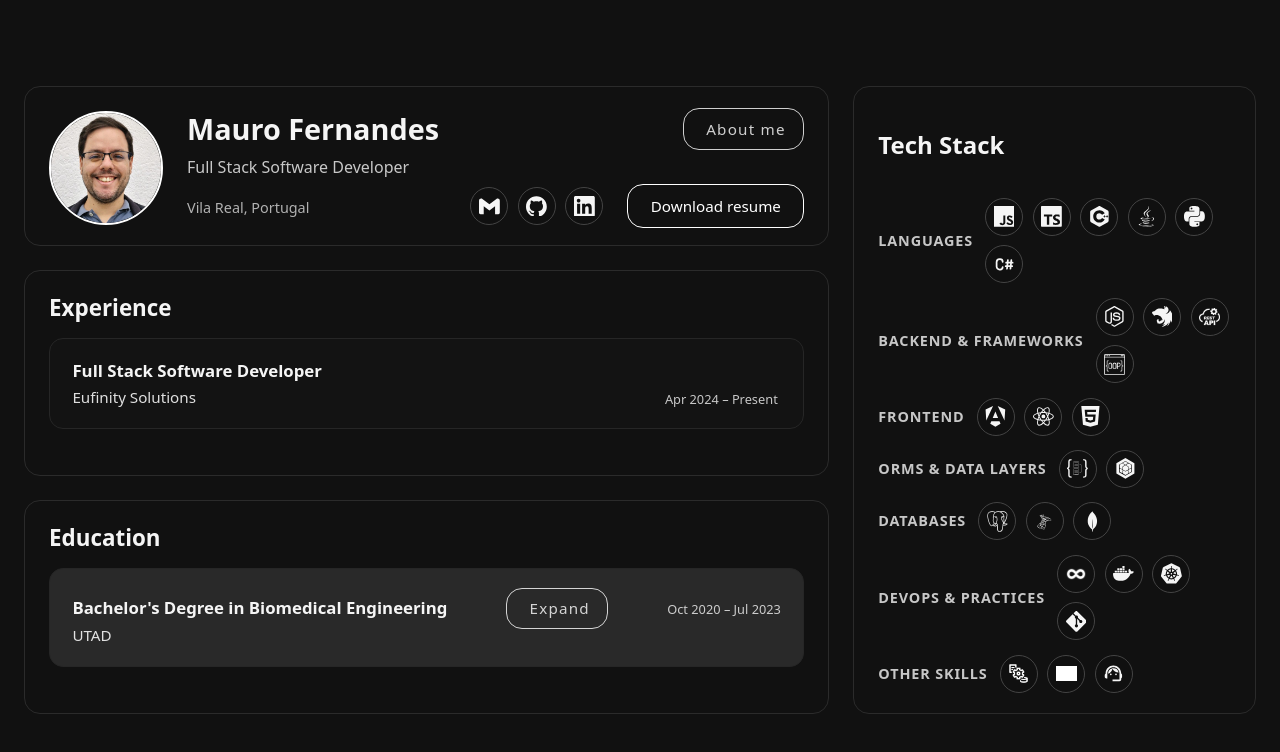
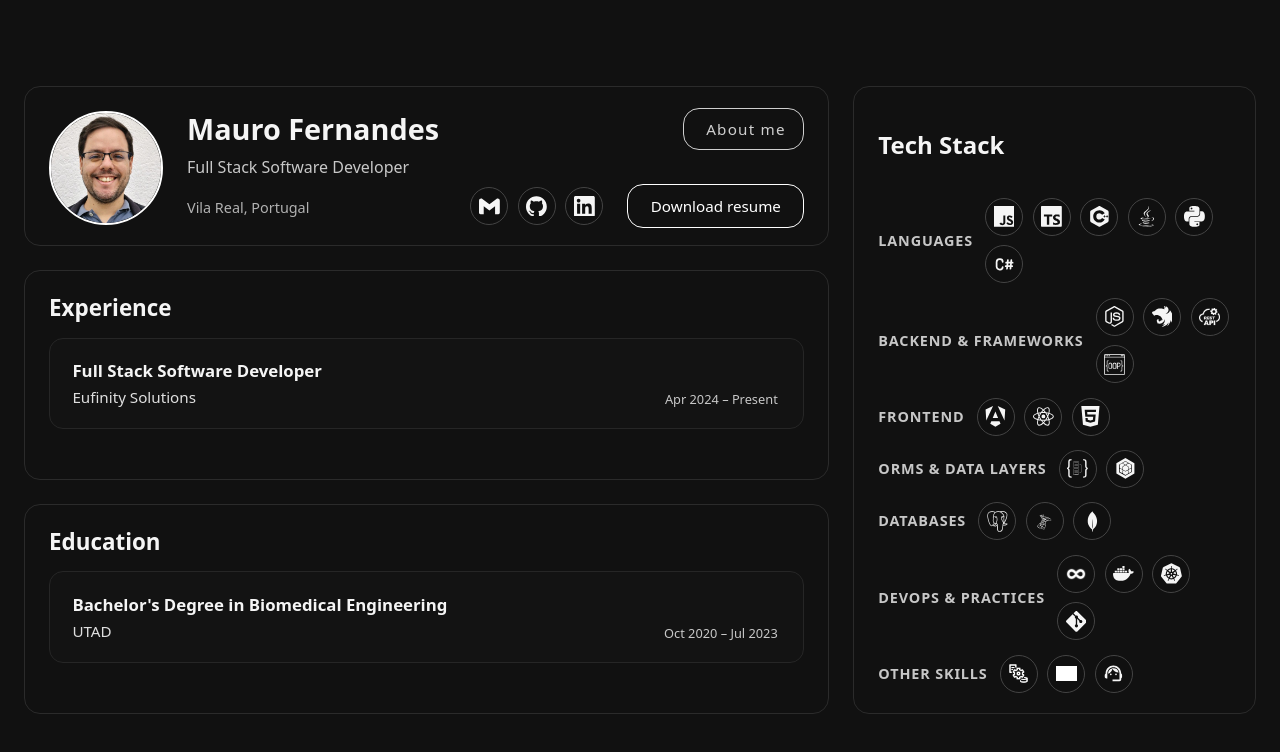
Before and after one commit to Unclouded90/react-resume, a React (Vite) app: page / in a window 1280 px wide. Shown: the top 752 px of the page. Built offline with nearby package versions, Linux system fonts and the light colour scheme; grey boxes are pictures that could not be loaded.

Commit message:
Education panel hovering on card working

```diff
--- a/src/components/EducationPanel.css
+++ b/src/components/EducationPanel.css
@@ -9,20 +9,30 @@
 }
 
 .education-card {
-    background: #292929;
+    background: #131313;
     border-radius: 14px;
     border: 1px solid #262626;
     padding: 1.2rem 1.4rem;
+
     display: flex;
-    flex-direction: column;
-    gap: 0.6rem;
+    flex-direction: row;
+    justify-content: space-between;
+    align-items: stretch;
+    gap: 1.5rem;
+    position: relative;
+    cursor: pointer;
+}
+
+.education-card:hover {
+    transform: translateY(-2px) scale(1.02);
+    box-shadow: 0 18px 45px rgba(0, 0, 0, 0.45);
+    border-color: #3a3a3a;
 }
 
 .education-card-header {
+    top: 1rem;
     display: flex;
-    justify-content: space-between;
-    align-items: baseline;
-    gap: 1.5rem;
+    flex-direction: column;
 }
 
 .education-degree {
@@ -38,11 +48,15 @@
 }
 
 .education-meta-right {
-    text-align: right;
-    font-size: 0.8rem;
+    display: flex;
+    flex-direction: column;
+    align-items: flex-end;
+    justify-content: flex-end;
 }
 
 .education-dates {
     margin: 0;
+    font-size: 0.8rem;
     opacity: 0.8;
+    padding-right: 0.2rem;
 }
--- a/src/components/EducationPanel.tsx
+++ b/src/components/EducationPanel.tsx
@@ -1,5 +1,4 @@
 import './EducationPanel.css';
-import { ExpandLink } from './ExpandLink.tsx';
 
 type EducationPanelProps = {
     onExpand?: () => void;
@@ -10,7 +9,7 @@ export function EducationPanel({ onExpand }: EducationPanelProps) {
         <div className="education-panel">
             <h2 className="education-heading">Education</h2>
 
-            <div className="education-card">
+            <div className="education-card" onClick={onExpand}>
                 <div className="education-card-header">
                     <div>
                         <h3 className="education-degree">
@@ -20,13 +19,10 @@ export function EducationPanel({ onExpand }: EducationPanelProps) {
                             UTAD
                         </p>
                     </div>
-                    <ExpandLink
-                        label="Expand"
-                        onClick={onExpand}
-                    />
-                    <div className="education-meta-right">
-                        <p className="education-dates">Oct 2020 – Jul 2023</p>
-                    </div>
+
+                </div>
+                <div className="education-meta-right">
+                    <p className="education-dates">Oct 2020 – Jul 2023</p>
                 </div>
             </div>
         </div>
--- a/src/components/ExperienceDetailsPanel.tsx
+++ b/src/components/ExperienceDetailsPanel.tsx
@@ -45,7 +45,6 @@ export function ExperienceDetailsPanel({
                 <div className="exp-card exp-card--tech">
                     <h3 className="exp-section-title">Tech</h3>
                     <p className="exp-text exp-tech-text">
-                        <span className="exp-tech-label">Tech:</span>{' '}
                         {tech.join(', ')}
                     </p>
                 </div>
```
Lines whose indentation alone changed are shown as unchanged.
